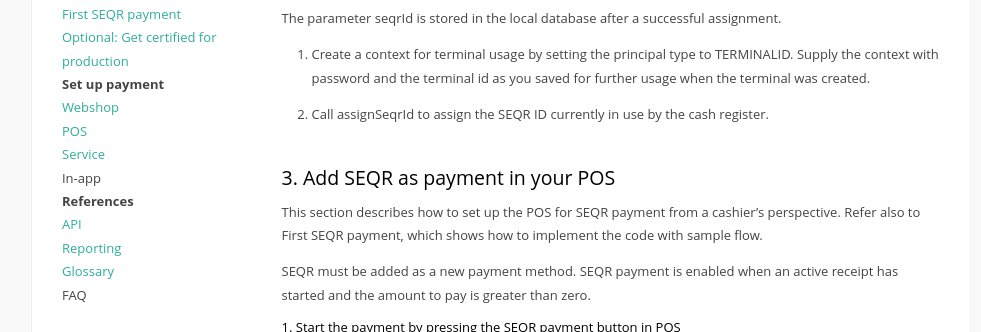
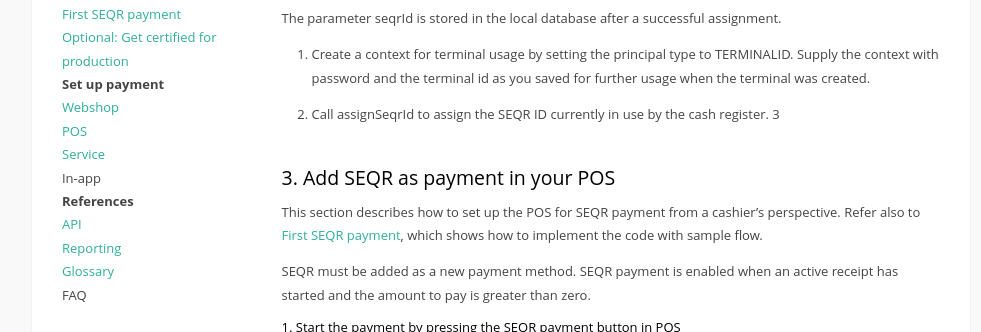
Before and after one commit to SeamlessDistribution/SeamlessDistribution.github.io, a Jekyll site: the page built from merchant/pos/index.md, in a window 1280 px wide and 900 px high, scrolled down 2198 px. Shown: the part 155-487 px from the top of the window, without its empty margins (139-1120 px from the left). Built offline with Jekyll 4.4.1, drawn with Linux system fonts in a browser that asks for light colours.

Commit message:
Update index.md

```diff
--- a/merchant/pos/index.md
+++ b/merchant/pos/index.md
@@ -88,9 +88,13 @@
 1.	Create a context for terminal usage by setting the principal type to TERMINALID. Supply the context with password and the terminal id as you saved for further usage when the terminal was created.
 
 2.	Call assignSeqrId to assign the SEQR ID currently in use by the cash register.
+3
+
+
 
 ### 3. Add SEQR as payment in your POS
-This section describes how to set up the POS for SEQR payment from a cashier's perspective. Refer also to First SEQR payment, which shows how to implement the code with sample flow.
+
+This section describes how to set up the POS for SEQR payment from a cashier's perspective. Refer also to <a href="/merchant/payment/">First SEQR payment</a>, which shows how to implement the code with sample flow.
 
 SEQR must be added as a new payment method. SEQR payment is enabled when an active receipt has started and the amount to pay is greater than zero.
 
```
